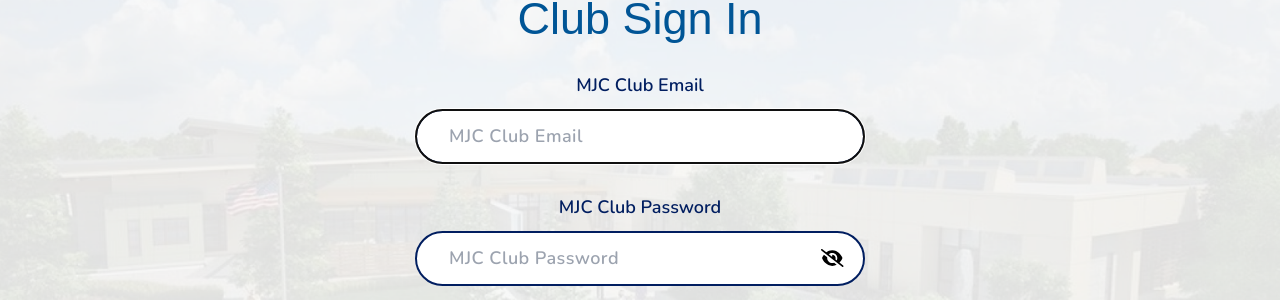
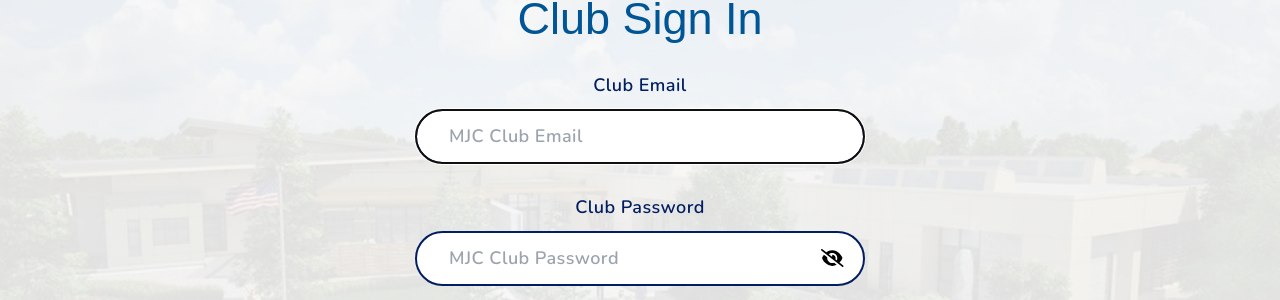
Before and after one commit to Community-ALI/club-website, a Next.js app: page / in a window 1280 px wide. Both pictures are taken after a click on the item "Sign In". Shown: the part 238-538 px from the top of the page. Built offline with nearby package versions, Linux system fonts and the light colour scheme; a web font is replaced by a local one.

Commit message:
style: Account Page Restyling

```diff
--- a/app/components/create-account.js
+++ b/app/components/create-account.js
@@ -7,7 +7,7 @@ import { faEyeSlash } from "@fortawesome/free-solid-svg-icons";
 import { faCaretDown } from "@fortawesome/free-solid-svg-icons";
 import { ClubOptions } from "./clubs";
 
-export default function CreateAccount() {
+export default function CreateAccount( {setCurrentPage} ) {
   const [passwordVisible, setPasswordVisible] = useState(false);
   const togglePasswordVisibility = () => {
     setPasswordVisible((prev) => !prev);
@@ -29,7 +29,7 @@ export default function CreateAccount() {
                 className="w-[100%] px-6 py-3 bg-white rounded-[80px] border-2
          border-darkBlue font-[400] tracking-wide text-[18px]
          lg:text-[16px] md:text-[14px] md:px-5 sm:py-[10px]
-         xsm:text-[13px] xxsm:text-[12px] xxsm:px-4 appearance-none"
+         xsm:text-[14px] xxsm:text-[12px] xxsm:px-4 appearance-none"
               >
                 <option disabled selected>
                   Select Your MJC Club...
@@ -40,7 +40,7 @@ export default function CreateAccount() {
                 <option>Other / New Club</option>
               </select>
               <FontAwesomeIcon
-                className="absolute right-[20px] top-[50px] lg:top-[46px] md:top-[42px] text-lightBlue"
+                className="absolute right-[20px] top-[50px] lg:top-[46px] sm:top-[40px] text-lightBlue"
                 icon={faCaretDown}
                 size="xl"
               />
@@ -61,7 +61,7 @@ export default function CreateAccount() {
             </div>
           </div>
 
-          <div className="flex justify-center gap-[50px] md:flex-col md:gap-[10px] md:mt-[10px]">
+          <div className="flex justify-center gap-[50px] mt-[15px] md:mt-[10px] md:flex-col md:gap-[10px]">
             <div className="w-[45%] md:w-[100%] flex flex-col justify-center items-center relative mt-[20px]">
               <p
                 className="text-center font-[Nunito] font-[600] text-[18px]
@@ -76,7 +76,7 @@ export default function CreateAccount() {
                   className="w-[100%] px-6 py-3 bg-white rounded-[80px] border-2
           border-darkBlue font-[600] tracking-wide text-[18px]
           lg:text-[16px] md:text-[14px] md:px-5 sm:py-[10px]
-          xsm:text-[13px] xxsm:text-[12px] xxsm:px-4"
+          xsm:text-[14px] xxsm:text-[12px] xxsm:px-4"
                 ></input>
                 <FontAwesomeIcon
                   icon={passwordVisible ? faEye : faEyeSlash}
@@ -97,16 +97,22 @@ export default function CreateAccount() {
               <input
                 placeholder="Must match your club password"
                 type="password"
-                className="w-[100%] px-8 py-3 bg-white rounded-[80px] border-2
+                className="w-[100%] px-6 py-3 bg-white rounded-[80px] border-2
           border-darkBlue font-[600] tracking-wide text-[18px]
           lg:text-[16px] md:text-[14px] md:px-5 sm:py-[10px]
-          xsm:text-[13px] xxsm:text-[12px] xxsm:px-4"
+          xsm:text-[14px] xxsm:text-[12px] xxsm:px-4"
               ></input>
             </div>
           </div>
+
+          <div className="flex justify-center mt-[30px] sm:mt-[20px] font-[Nunito] text-lightBlue underline underline-offset-4">
+            <p className="px-[10px] md:text-[14px] sm:px-[5px] xxsm:text-[12px] cursor-pointer hover:text-darkBlue duration-200 ease"
+            onClick={() => setCurrentPage('signIn')}
+            >Already Have an Account? Sign In</p>
+        </div>
         </form>
 
-        <div className="flex justify-center items-center mt-[70px] md:mt-[60px] xsm:mt-[50px]">
+        <div className="flex justify-center items-center mt-[40px] md:mt-[30px]">
           <MainButton text="Create Account"></MainButton>
         </div>
       </div>
--- a/app/components/sign-in.js
+++ b/app/components/sign-in.js
@@ -26,8 +26,8 @@ export default function SignIn( {setCurrentPage}) {
 
       <form className="flex justify-center flex-col w-[450px] lg:w-[400px] md:w-[350px] xsm:w-[80%] mr-auto ml-auto">
         <div className="flex flex-col justify-center items-center mt-[20px] sm:mt-[10px]">
-          <p className="text-center text-darkBlue font-[Nunito] font-[600] text-[18px] mb-[10px] xsm:text-[16px]">
-            MJC Club Email
+          <p className="text-center text-darkBlue font-[Nunito] font-[600] tracking-wide text-[18px] mb-[10px] xsm:text-[16px]">
+            Club Email
           </p>
           <input
             type="email"
@@ -44,9 +44,9 @@ export default function SignIn( {setCurrentPage}) {
         <div className="flex flex-col justify-center items-center mt-[10px] relative">
           <p
             className="text-center text-darkBlue font-[Nunito] font-[600] text-[18px]
-          mb-[10px] mt-[20px] xsm:text-[16px]"
+          mb-[10px] mt-[20px] xsm:text-[16px] tracking-wide"
           >
-            MJC Club Password
+            Club Password
           </p>
           <div className="relative w-[100%] flex justify-center items-center">
             <input
--- a/app/globals.css
+++ b/app/globals.css
@@ -15,6 +15,7 @@ body
   background-color: #F9F9F9;
   margin: 0;
   padding: 0;
+  overflow-x: hidden;
 }
 
 h1, h2, h3, button
--- a/app/page.js
+++ b/app/page.js
@@ -19,7 +19,7 @@ export default function LandingPage() {
       <main className="flex-grow">
         {currentPage === "home" && <Home/>}
         {currentPage === "signIn" && <SignIn setCurrentPage={setCurrentPage}/>}
-        {currentPage === "createAccount" && <CreateAccount/>}
+        {currentPage === "createAccount" && <CreateAccount />}
         {currentPage === "contact" && <ContactInfo/>}
       </main>
       <Deadline></Deadline>
```
